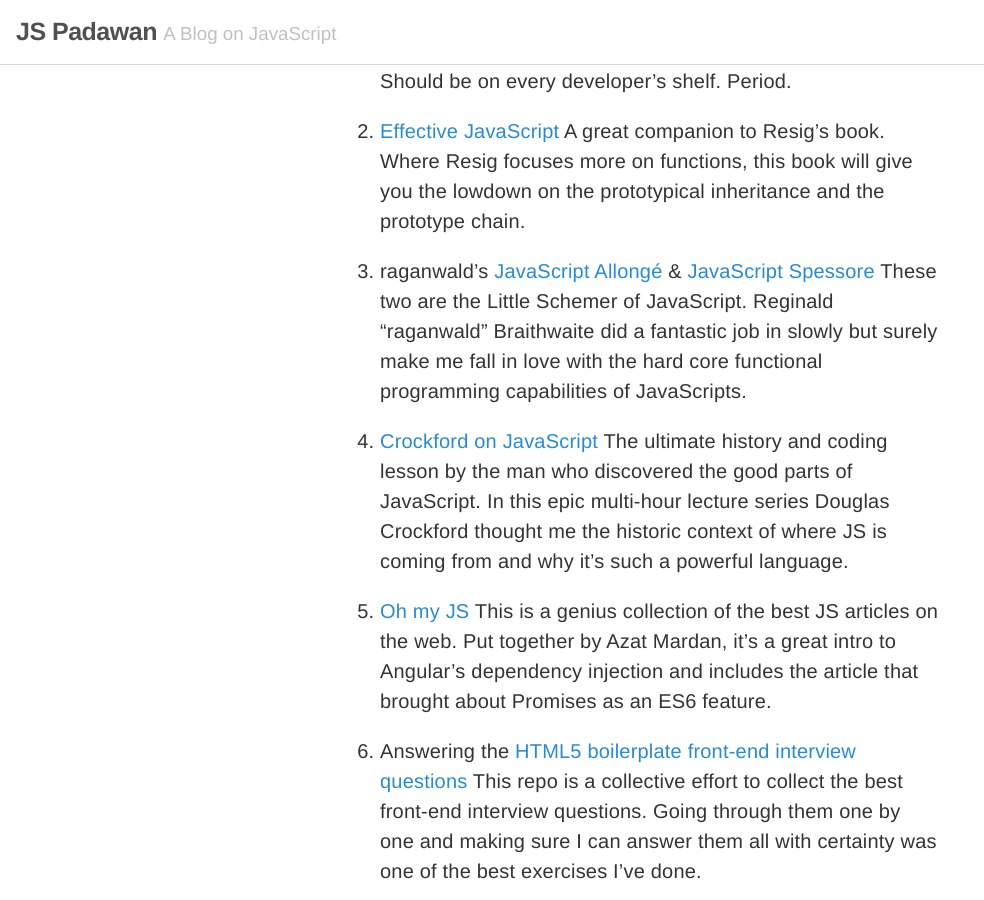
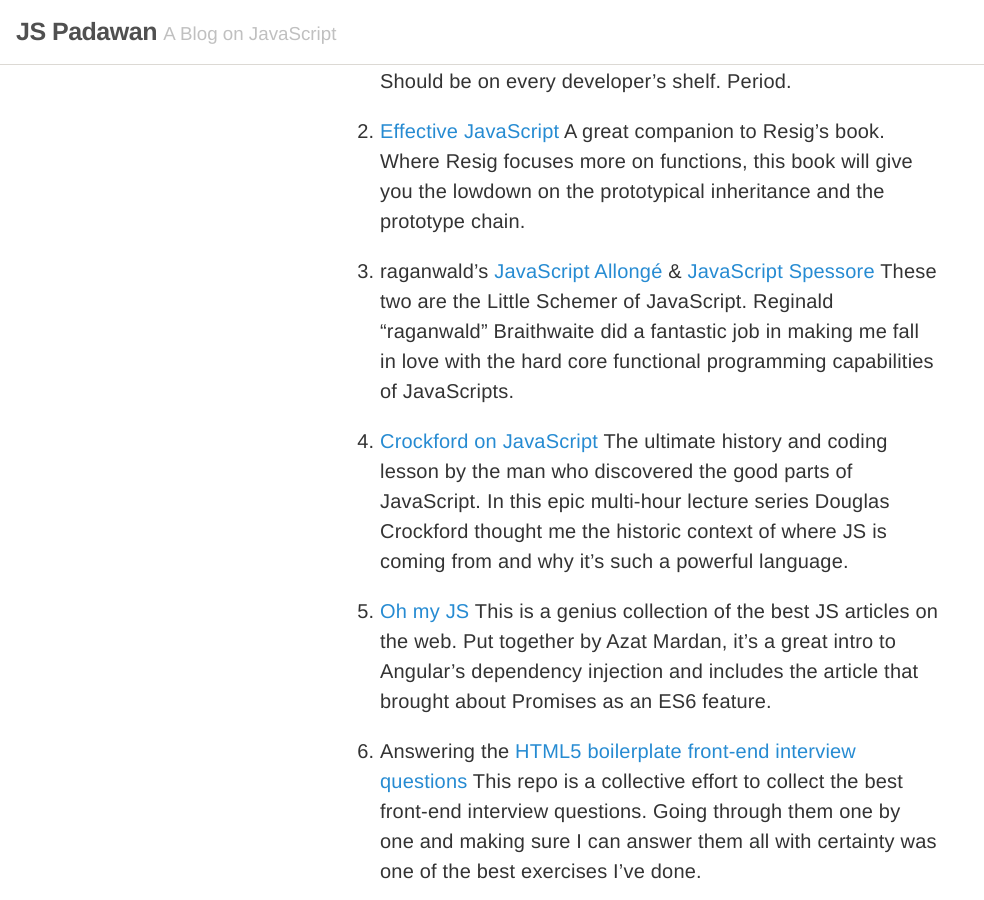
Before and after one commit to stefanRitter/jsblog, a Jekyll site: the page built from _posts/2015-05-13-javascript-resources.md, in a window 1280 px wide and 900 px high, scrolled down 467 px. Shown: the whole window, without its empty margins (0-984 px from the left). Built offline with Jekyll 4.4.1, drawn with Linux system fonts in a browser that asks for light colours.

Commit message:
correction

```diff
--- a/_posts/2015-05-13-javascript-resources.md
+++ b/_posts/2015-05-13-javascript-resources.md
@@ -13,7 +13,7 @@
 
 2. [Effective JavaScript](http://effectivejs.com/) A great companion to Resig's book. Where Resig focuses more on functions, this book will give you the lowdown on the prototypical inheritance and the prototype chain.
 
-3. raganwald's [JavaScript Allongé](https://leanpub.com/javascript-allonge/) & [JavaScript Spessore](https://leanpub.com/javascript-spessore) These two are the Little Schemer of JavaScript. Reginald “raganwald” Braithwaite did a fantastic job in slowly but surely make me fall in love with the hard core functional programming capabilities of JavaScripts.
+3. raganwald's [JavaScript Allongé](https://leanpub.com/javascript-allonge/) & [JavaScript Spessore](https://leanpub.com/javascript-spessore) These two are the Little Schemer of JavaScript. Reginald “raganwald” Braithwaite did a fantastic job in making me fall in love with the hard core functional programming capabilities of JavaScripts.
 
 4. [Crockford on JavaScript](https://www.youtube.com/watch?v=JxAXlJEmNMg) The ultimate history and coding lesson by the man who discovered the good parts of JavaScript. In this epic multi-hour lecture series Douglas Crockford thought me the historic context of where JS is coming from
 and why it's such a powerful language.
```
